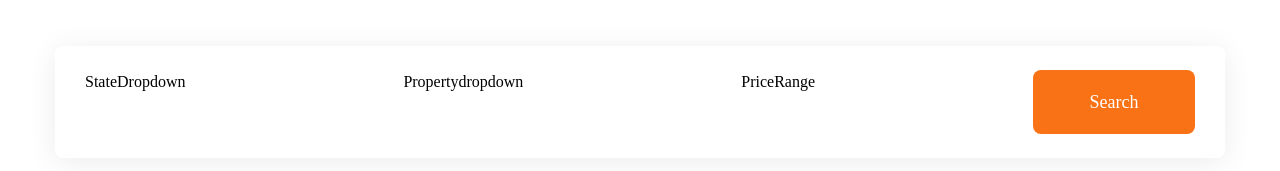
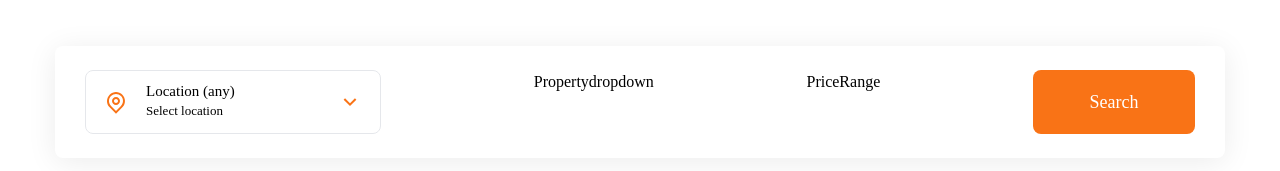
Before and after one commit to Deveelop/property-agent, a Next.js app: page / in a window 1280 px wide. Shown: the part 656-827 px from the top of the page. Built offline with nearby package versions, Linux system fonts and the light colour scheme.

Commit message:
Added new commits

```diff
--- a/app/globals.css
+++ b/app/globals.css
@@ -13,10 +13,10 @@
     @apply flex h-[64px] items-center px-[18px] border rounded-lg;
   }
   .dropdown-icon-primary {
-    @apply text-2xl mr-[18px] text-violet-700;
+    @apply text-2xl mr-[18px] text-orange-500;
   }
   .dropdown-icon-secondary{
-    @apply text-2xl text-violet-700 ml-auto
+    @apply text-2xl text-orange-500 ml-auto
   }
   .dropdown-menu {
     @apply px-6 py-8 text-[15px] space-y-6 shadow-md bg-white absolute w-full z-10 list-none rounded-b-lg
--- a/app/layout.tsx
+++ b/app/layout.tsx
@@ -2,6 +2,7 @@ import type { Metadata } from "next";
 
 import "./globals.css";
 import Navbar from "@/components/Navbar";
+import HouseContextProvider from "@/components/HouseContext";
 
 
 
@@ -17,12 +18,14 @@ export default function RootLayout({
 }>) {
   return (
     <html lang="en">
+        <HouseContextProvider>
       <body>
         <Navbar/>
         <main className=" max-w-[1440px] mx-auto -mt-12 bg-white">
         {children}
         </main>
         </body>
+        </HouseContextProvider>
     </html>
   );
 }
--- a/app/page.tsx
+++ b/app/page.tsx
@@ -1,14 +1,14 @@
 import Hero from "@/components/Hero";
 import Search from "@/components/Search";
-import HouseContextProvider from "@/components/HouseContext";
+
 
 export default function Home() {
   return (
  <>
- <HouseContextProvider>
+
  <Hero/>
  <Search/>
- </HouseContextProvider>
+
 
  </>
   );
--- a/components/HouseContext.tsx
+++ b/components/HouseContext.tsx
@@ -1,44 +1,74 @@
-'use client';
+'use client'
+import React, { useState, useEffect, createContext } from "react"
+import { housesData } from "@/constants"
 
-import React, { useState, createContext, Dispatch, SetStateAction, ReactNode } from "react";
-import { housesData } from "@/constants";
+type HouseContextType ={
+    houses: typeof housesData;
+    nigState: string;
+    setNigState: React.Dispatch<React.SetStateAction<string>>;
+    nigStates: string[];
+    setNigStates: React.Dispatch<React.SetStateAction<string[]>>;
+    property: string;
+    setProperty: React.Dispatch<React.SetStateAction<string>>;
+    properties: string[];
+    setProperties: React.Dispatch<React.SetStateAction<string[]>>
+    price: string;
+    setPrice: React.Dispatch<React.SetStateAction<string>>;
+    loading: boolean
+}
 
-type HouseContextType = {
-    houses: typeof housesData;
-    state: string;
-    setState: Dispatch<SetStateAction<string>>;
-    states: string[];
-    setStates: Dispatch<SetStateAction<string[]>>;
-    property: string;
-    setProperty: Dispatch<SetStateAction<string>>;
-    properties: string[];
-    setProperties: Dispatch<SetStateAction<string[]>>;
-    price: string;
-    setPrice: Dispatch<SetStateAction<string>>;
-    loading: boolean;
-    setLoading: Dispatch<SetStateAction<boolean>>;
-};
+const defaultValue: HouseContextType={
+    houses:  housesData,
+    nigState: '',
+    setNigState: () => undefined,
+    nigStates: [],
+    setNigStates: () => undefined ,
+    property: '',
+    setProperty: () => undefined,
+    properties: [],
+    setProperties: () => undefined,
+    price: '',
+    setPrice: () => undefined,
+    loading: false
+}
+
+
+export const HouseContext = createContext<HouseContextType | typeof defaultValue>(defaultValue);
 
 type HouseProps = {
-    children: ReactNode;
-};
+    children: React.ReactNode;
+}
 
-export const HouseContext = createContext<HouseContextType | undefined>(undefined);
 
-const HouseContextProvider: React.FC<HouseProps> = ({ children }) => {
-    const [houses, setHouse] = useState(housesData);
-    const [state, setState] = useState('Location (any)');
-    const [states, setStates] = useState<string[]>([]);
+
+const HouseContextProvider = ({children}: HouseProps) => {
+    const [houses, setHouses] = useState(housesData);
+    const [nigState, setNigState] = useState('Location (any)');
+    const [nigStates, setNigStates] = useState<string[]>([]);
     const [property, setProperty] = useState('Property type (any)');
     const [properties, setProperties] = useState<string[]>([]);
     const [price, setPrice] = useState('Price range (any)');
     const [loading, setLoading] = useState(false);
+  return (
+    <HouseContext.Provider value={{
+        nigState,
+        setNigState,
+        nigStates,
+        setNigStates,
+        property,
+        setProperty,
+        properties,
+        setProperties,
+        price,
+        setPrice,
+        houses,
+        loading,
 
-    return (
-        <HouseContext.Provider value={{ houses, state, setState, states, setStates, property, setProperty, properties, setProperties, price, setPrice, loading, setLoading }}>
-            {children}
-        </HouseContext.Provider>
-    );
-};
+
+    }}>
+      {children}
+    </HouseContext.Provider>
+  )
+}
 
 export default HouseContextProvider;
--- a/components/Search.tsx
+++ b/components/Search.tsx
@@ -1,11 +1,13 @@
+'use client'
 import { useContext } from "react"
 import PriceRangeDropdown from "./PriceRangeDropdown"
 import PropertyDropdown from "./PropertyDropdown"
 import StateDropdown from "./StateDropdown"
-import { HouseContext } from "./HouseContext"
+
 
 const Search = () => {
-  const {houses} = useContext(HouseContext)
+
+
   return (
     <section>
       <div className=" px-[30px] py-6 max-w-[1170px] mx-auto flex flex-col lg:flex-row
--- a/components/StateDropdown.tsx
+++ b/components/StateDropdown.tsx
@@ -1,10 +1,25 @@
-import React from 'react'
+import { useContext, useState } from 'react'
+import {RiMapPinLine, RiArrowDownSLine, RiArrowUpSLine} from 'react-icons/ri'
+import {Menu} from '@headlessui/react'
+import { HouseContext } from './HouseContext'
 
 const StateDropdown = () => {
+  const {nigState, setNigState, nigStates} = useContext(HouseContext)
+  console.log(setNigState)
+  const [isOpen, setIsOpen] = useState(false)
   return (
-    <div>
-      StateDropdown
-    </div>
+    <Menu as='div' className='dropdown relative '>
+     <Menu.Button onClick={() => setIsOpen(!isOpen)} className='dropdown-btn w-full text-left'>
+      <RiMapPinLine className=' dropdown-icon-primary'/>
+      <div>
+        <div className='text-[15px] font-medium leading-tight'>{nigState}</div>
+        <div className='text-[13px]'>Select location</div>
+      </div>
+        {
+          isOpen ? (<RiArrowUpSLine className=' dropdown-icon-secondary'/>) : (<RiArrowDownSLine  className=' dropdown-icon-secondary'/>)
+        }
+     </Menu.Button>
+    </Menu>
   )
 }
 
```
Also changed, not shown: package.json (+5 -3 lines), 1 other file (tests, documents, lock files or other folders).
